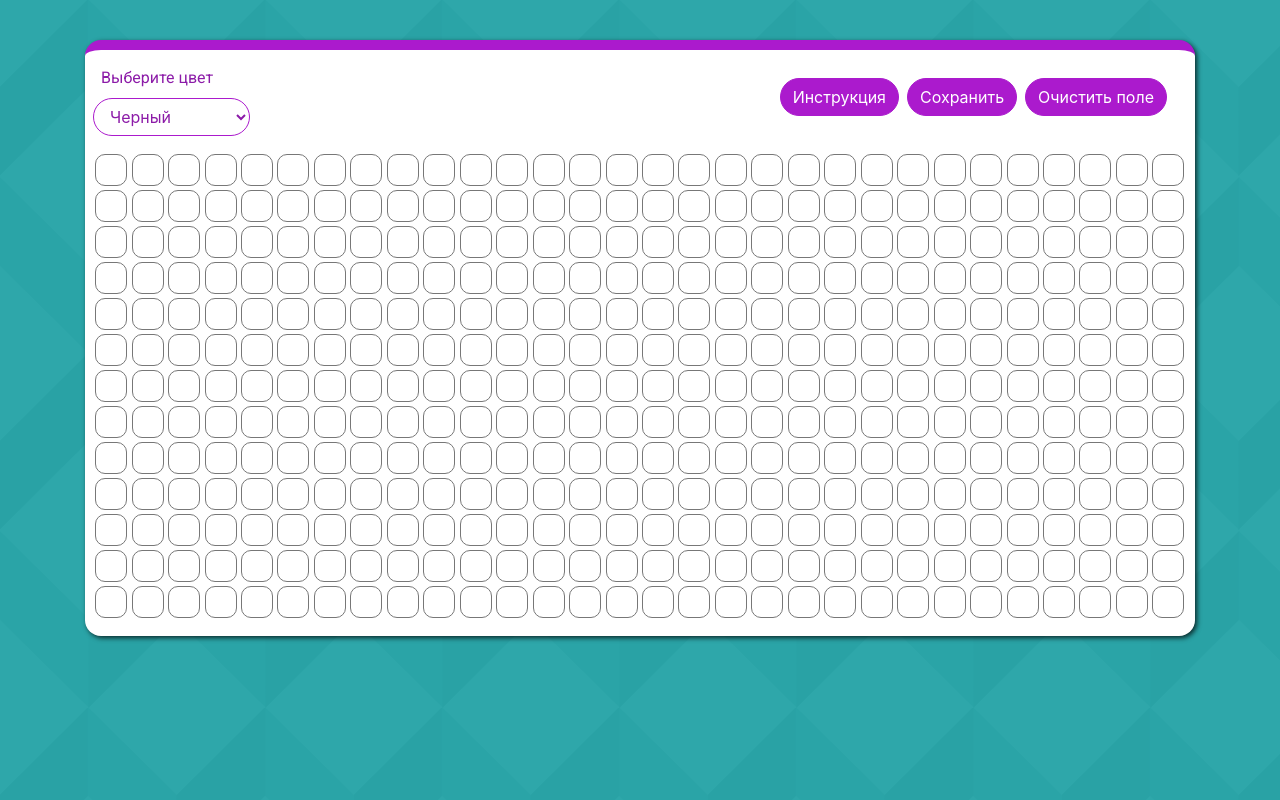
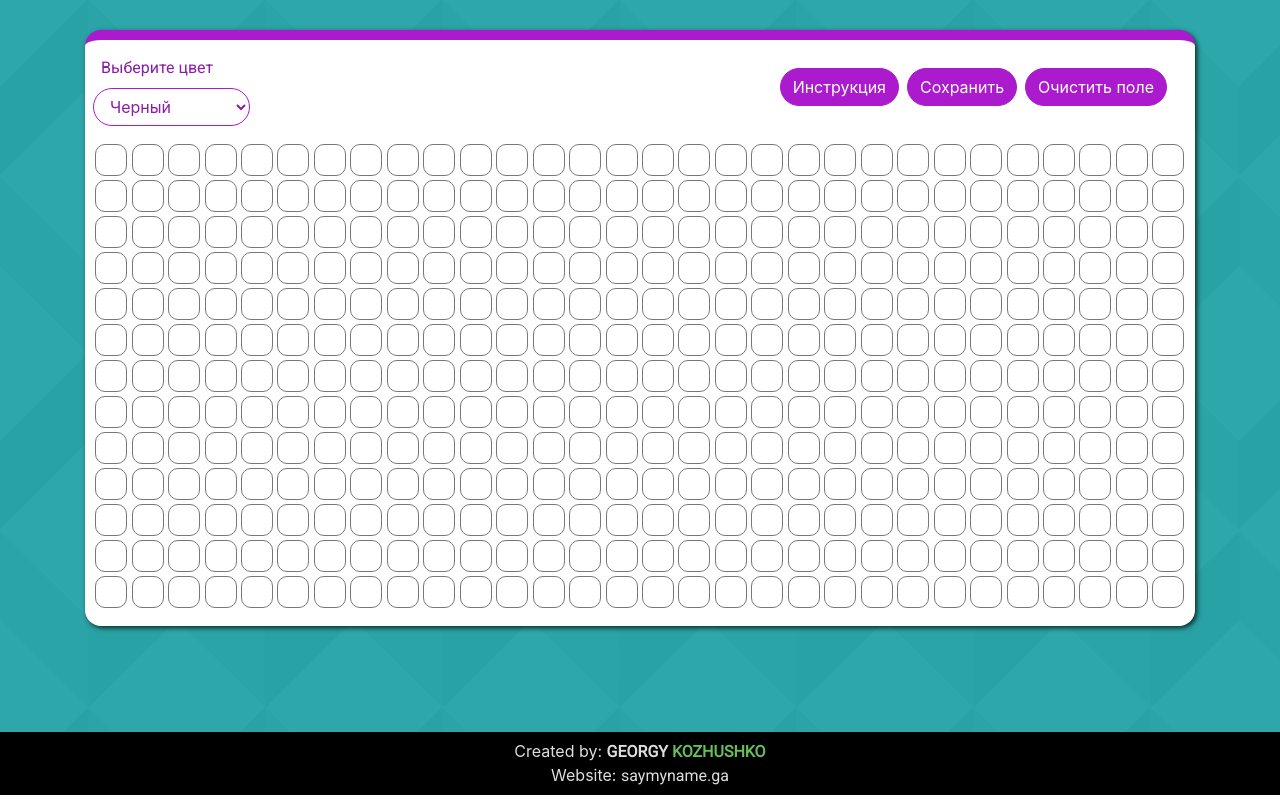
Before and after one commit to georgsby-zz/mymozaika.github.io, a website: page index.html in a window 1280 px wide. Drawn offline with nearby package versions, Linux system fonts and the light colour scheme.

Commit message:
add footer

```diff
--- a/assets/scss/components/adjustments.scss
+++ b/assets/scss/components/adjustments.scss
@@ -20,8 +20,8 @@ h1, h2, h3, h4, h5, h6{
 }
 
 section{
-	padding: rem(40px) 0;
-	min-height: 100%;
+	padding: rem(30px) 0 rem(15px);
+	min-height: 91.5%;
 }
 
 .bg-pattern{
--- a/assets/scss/pages/main-page.scss
+++ b/assets/scss/pages/main-page.scss
@@ -36,3 +36,32 @@ label{
     left: 50%;
     transform: translate(rem(-11px), rem(-11px))
 }
+
+footer{
+    background: #000000;
+    color: #dedede;
+}
+
+.owner_info{
+    color: #dedede;
+    text-transform: uppercase;
+    font-weight: 700;
+    font-family: Roboto;
+    &:hover{
+        text-decoration: none;
+        color: #dedede;
+    }
+}
+
+.owner_lastname{
+    color: #67bc5c;
+}
+
+.owner_website{
+    color: #dedede;
+    font-family: Roboto;
+    &:hover{
+        text-decoration: none;
+        color: #67bc5c;
+    }
+}
--- a/index.html
+++ b/index.html
@@ -1257,6 +1257,17 @@
         </div>
     </section>
 
+    <footer class="py-2">
+        <div class="container">
+            <div class="row">
+                <div class="col-lg-12 text-center">
+                    <p class="mb-0">Created by: <a class="owner_info" href="mailto:georgsby@gmail.com" target="_black"><span class="owner_name">georgy</span> <span class="owner_lastname">kozhushko</span></a></p>
+                    <p class="mb-0">Website: <a class="owner_website" href="saymyname.ga" target="_black">saymyname.ga</a></p>
+                </div>
+            </div>
+        </div>
+    </footer>
+
     <!-- Optional JavaScript -->
     <!-- jQuery first, then Popper.js, then Bootstrap JS -->
     <script src="https://code.jquery.com/jquery-3.2.1.slim.min.js" integrity="sha384-KJ3o2DKtIkvYIK3UENzmM7KCkRr/rE9/Qpg6aAZGJwFDMVNA/GpGFF93hXpG5KkN"
```
Also changed, not shown: static/css/main.css.
